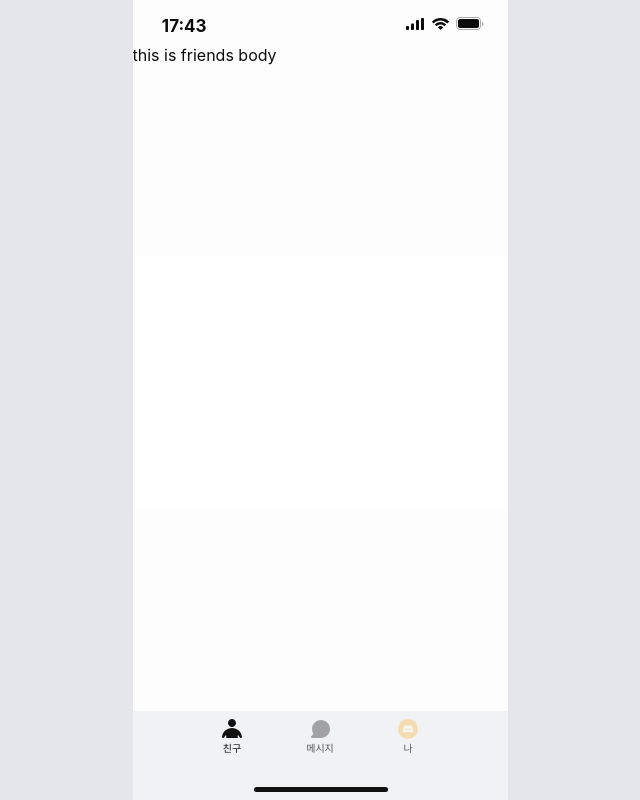
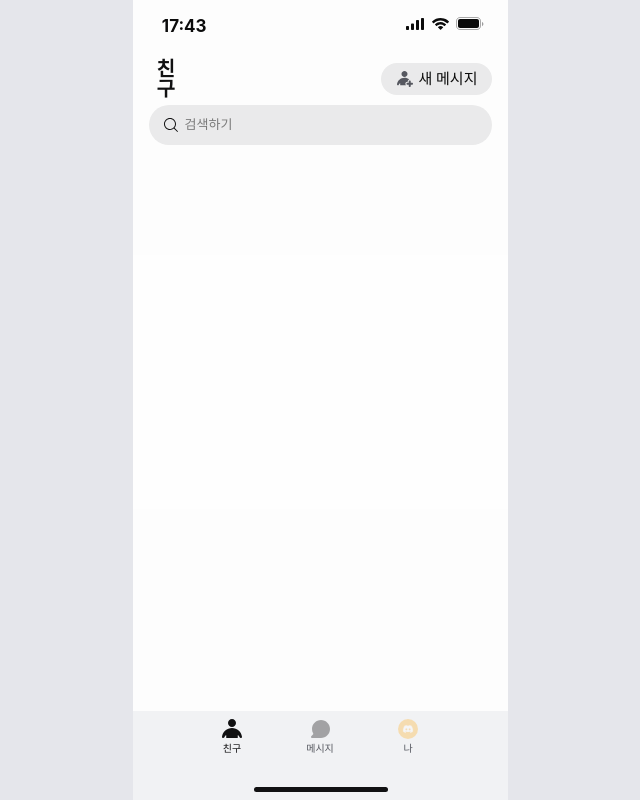
Before and after one commit to CEOS-Developers/react-messenger-19th, a React (Create React App) app: page / in a window 1280 px wide. Shown: the whole page, without its empty margins (320-960 px from the left). Built offline with nearby package versions, Linux system fonts and the light colour scheme; a web font is replaced by a local one.

Commit message:
Feat : make friends search head UI

```diff
--- a/public/index.html
+++ b/public/index.html
@@ -19,7 +19,6 @@
     <title>React App</title>
   </head>
   <body class="scroll-box">
-    <noscript>You need to enable JavaScript to run this app.</noscript>
     <div id="root"></div>
   </body>
 </html>
--- a/src/components/non-fixed/FriendsBody/FriendsBody.tsx
+++ b/src/components/non-fixed/FriendsBody/FriendsBody.tsx
@@ -1,14 +1,17 @@
 import styled from 'styled-components';
+import FriendsSearchHead from '@components/non-fixed/FriendsBody/FriendsSearchHead/FriendsSearchHead';
 
 const StyledFriendsBody = styled.section`
   flex-grow: 1;
   overflow-y: scroll;
+  display: flex;
+  flex-direction: column;
 `;
 
 export default function FriendsBody() {
   return (
     <StyledFriendsBody className="scroll-box">
-      this is friends body
+      <FriendsSearchHead />
     </StyledFriendsBody>
   );
 }
--- /dev/null
+++ b/src/components/non-fixed/FriendsBody/FriendsSearchHead/FriendsSearchHead.tsx
@@ -0,0 +1,105 @@
+import styled from 'styled-components';
+
+const StyledFriendsSearchHead = styled.div`
+  widht: 100%;
+  height: 114px;
+  display: flex;
+  justify-content: center;
+  align-items: center;
+`;
+
+const StyledFriendSearchInnerContainer = styled.div`
+  width: 343px;
+  height: 82px;
+  display: flex;
+  flex-direction: column;
+  justify-content: space-between;
+  row-gap: 10px;
+`;
+
+const StyledFriendSearchUpper = styled.div`
+  display: flex;
+  justify-content: space-between;
+  align-items: center;
+`;
+
+const StyledNameSpan = styled.p`
+  width: 35px;
+  height: 30px;
+  display: flex;
+  justify-content: center;
+  align-items: center;
+  font-size: 20px;
+  font-weight: 600;
+  margin-left: 8px;
+  color: ${(props) => props.theme.color.black};
+`;
+
+const StyledNewMessage = styled.div`
+  background-color: ${(props) => props.theme.color.grayMedium};
+  width: 111px;
+  height: 32px;
+  border-radius: 20px;
+  display: flex;
+  justify-content: center;
+  align-items: center;
+  column-gap: 4px;
+
+  &:hover {
+    cursor: pointer;
+  }
+`;
+
+const StyledNewMessageSpan = styled.span`
+  font-family: Pretendard;
+  font-size: ${(props) => props.theme.textStyle.fontSize.body1};
+  line-height: ${(props) => props.theme.textStyle.lineHeight.body1};
+`;
+
+const StyledFriendSearchLower = styled.div`
+  width: 100%;
+  height: 40px;
+  position: relative;
+`;
+
+const StyledFriendSearchLowerInput = styled.input`
+  border: none;
+  /* text-indent: 36px; */
+  width: 100%;
+  height: 100%;
+  background-color: ${(props) => props.theme.color.grayMedium};
+  border-radius: 20px;
+  font-size: 13px;
+  font-weight: 500;
+  font-family: Pretendard;
+  line-height: 19.5px;
+  color: ${(props) => props.theme.color.grayDark};
+  padding: 0 0 0 36px;
+  outline: none;
+`;
+
+const StyledMagnifyingGlass = styled.img`
+  position: absolute;
+  top: 10px;
+  left: 12px;
+`;
+
+export default function FriendsSearchHead() {
+  return (
+    <StyledFriendsSearchHead>
+      <StyledFriendSearchInnerContainer>
+        <StyledFriendSearchUpper>
+          <StyledNameSpan>친구</StyledNameSpan>
+          <StyledNewMessage>
+            <img src="/images/newFriend.svg" />
+            <StyledNewMessageSpan>새 메시지</StyledNewMessageSpan>
+          </StyledNewMessage>
+        </StyledFriendSearchUpper>
+        <StyledFriendSearchLower>
+          <StyledMagnifyingGlass src="/images/magnifyingGlass.svg" />
+          <StyledFriendSearchLowerInput placeholder="검색하기" />
+        </StyledFriendSearchLower>
+      </StyledFriendSearchInnerContainer>
+    </StyledFriendsSearchHead>
+  );
+}
```
